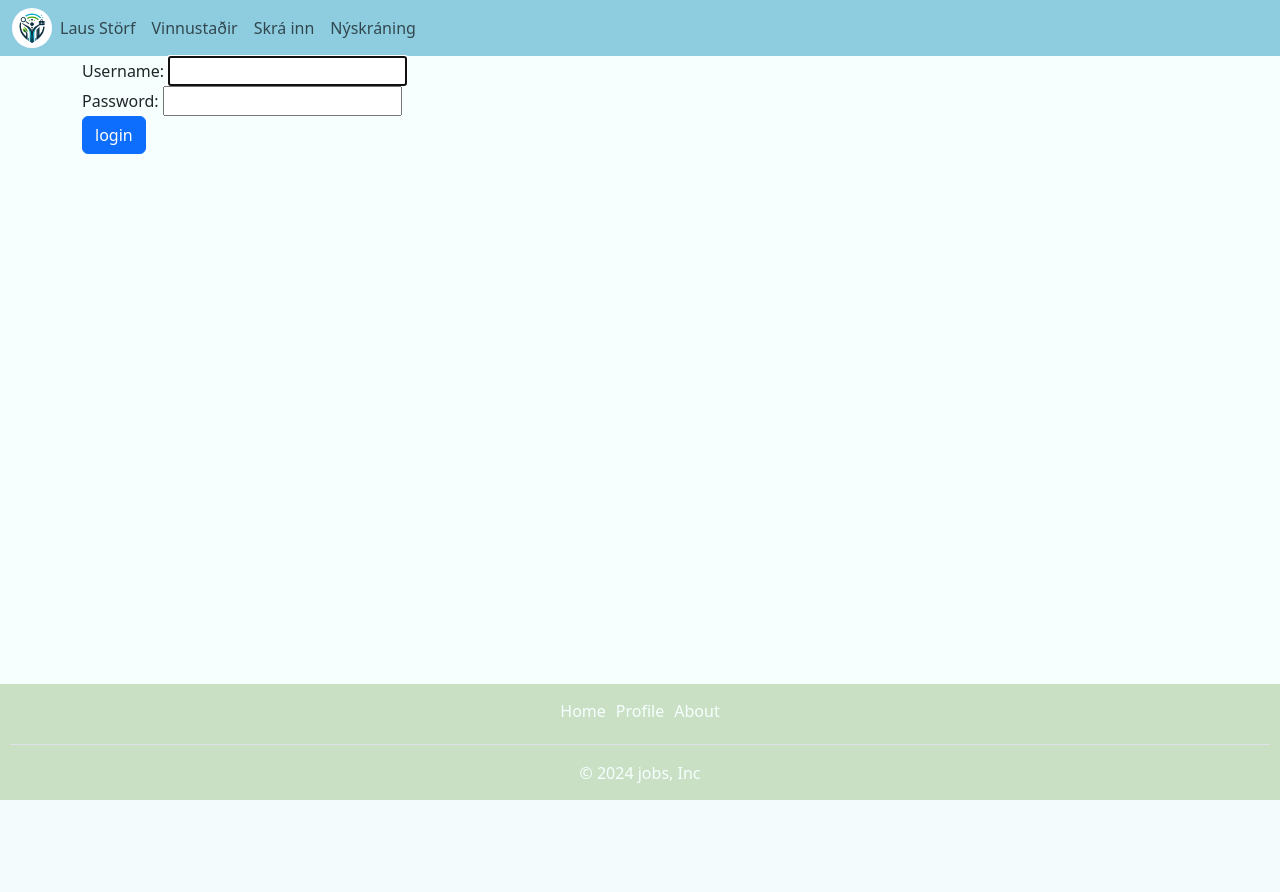
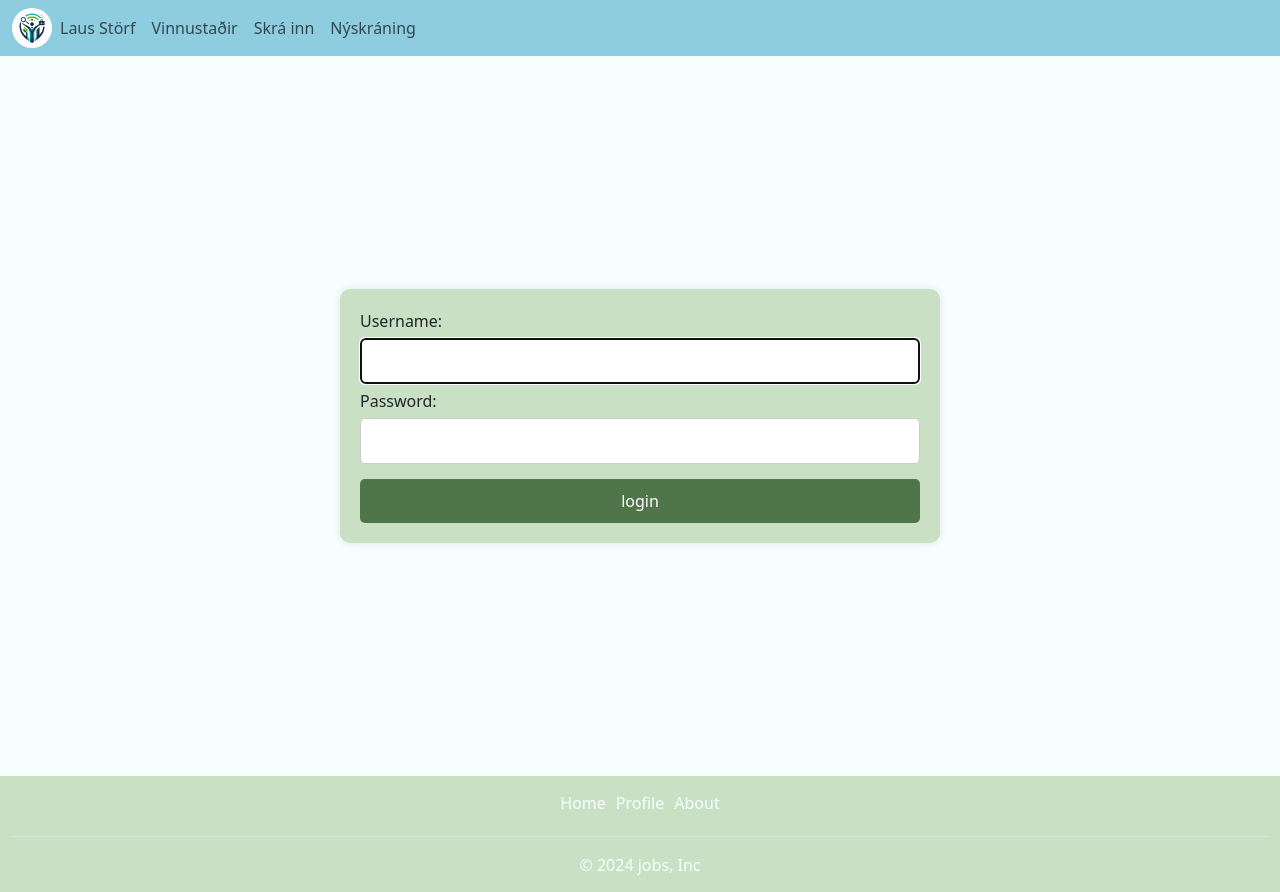
Before and after one commit to PeturDaniel/jobhunters32, a Django app: page /atvinnuleytandi/login in a window 1280 px wide. Before the commit the page ends 800 px from the top, so only its background shows below. Run offline with Django 5.2, Linux system fonts and the light colour scheme.

Commit message:
style change for login and register

```diff
--- a/static/css/main.css
+++ b/static/css/main.css
@@ -45,12 +45,6 @@ footer p {
 }
 
 
-/* Navbar Styles */
-
-#navbar {
-    background-color: #8ECCE0;
-}
-
 /* Job Offer Page Styles */
 
 .job_offer_page {
@@ -60,7 +54,6 @@ footer p {
 /* Job Listing Styles */
 
 #jobs {
-    background-color: blue;
     display: grid;
     max-width: 1200px;
     margin: 0 auto;
@@ -238,7 +231,7 @@ footer p {
 }
 
 header {
-    background-color: #8ECCE0;
+    background-color: #8ecce0;
 }
 
 main {
@@ -295,3 +288,46 @@ select option:checked {
   background-color: #007bff; /* Change background color of selected option */
   color: #fff; /* Change text color of selected option */
 }
+
+
+
+#login-block,
+#signup-page {
+    display: flex;
+    flex-direction: column;
+    justify-content: center;
+    align-items: center;
+    height: 90vh;
+}
+
+.form {
+    width: 600px; /* Set a fixed width for the form */
+    padding: 20px;
+    background-color: #c9e0c5;
+    border-radius: 10px;
+    box-shadow: 0px 0px 10px rgba(0, 0, 0, 0.1);
+}
+
+.form input[type="text"],
+.form input[type="password"] {
+    width: 100%;
+    padding: 10px;
+    margin: 5px 0;
+    border: 1px solid #ccc;
+    border-radius: 5px;
+}
+
+.form input[type="submit"] {
+    width: 100%;
+    padding: 10px;
+    margin-top: 10px;
+    border: none;
+    border-radius: 5px;
+    background-color: #50754a;
+    color: #fff;
+    cursor: pointer;
+}
+
+.form input[type="submit"]:hover {
+    background-color: #3e663c;
+}
--- a/templates/job_seeker_page/login.html
+++ b/templates/job_seeker_page/login.html
@@ -1,8 +1,10 @@
 {% extends "base.html" %}
 {% block content %}
-    <form method="post" class="form form-horizontal">
-        {% csrf_token %}
-        {{ form }}
-    <input type="submit" class="btn btn-primary" value="login"/>
-    </form>
+    <div id="login-block">
+        <form method="post" class="form form-horizontal">
+            {% csrf_token %}
+            {{ form }}
+        <input type="submit" class="btn btn-primary" value="login"/>
+        </form>
+    </div>
 {% endblock %}
--- a/templates/job_seeker_page/register.html
+++ b/templates/job_seeker_page/register.html
@@ -1,9 +1,11 @@
 {% extends "base.html" %}
 {% block content %}
+    <div id="signup-page">
         <h1>Sign up now!</h1>
         <form class="form from-horizontal" method="post">
             {% csrf_token %}
             {{ form }}
             <input type="submit" class="btn btn-primary" value="Sign up"/>
         </form>
+    </div>
 {% endblock %}
```
Lines whose indentation alone changed are shown as unchanged.
